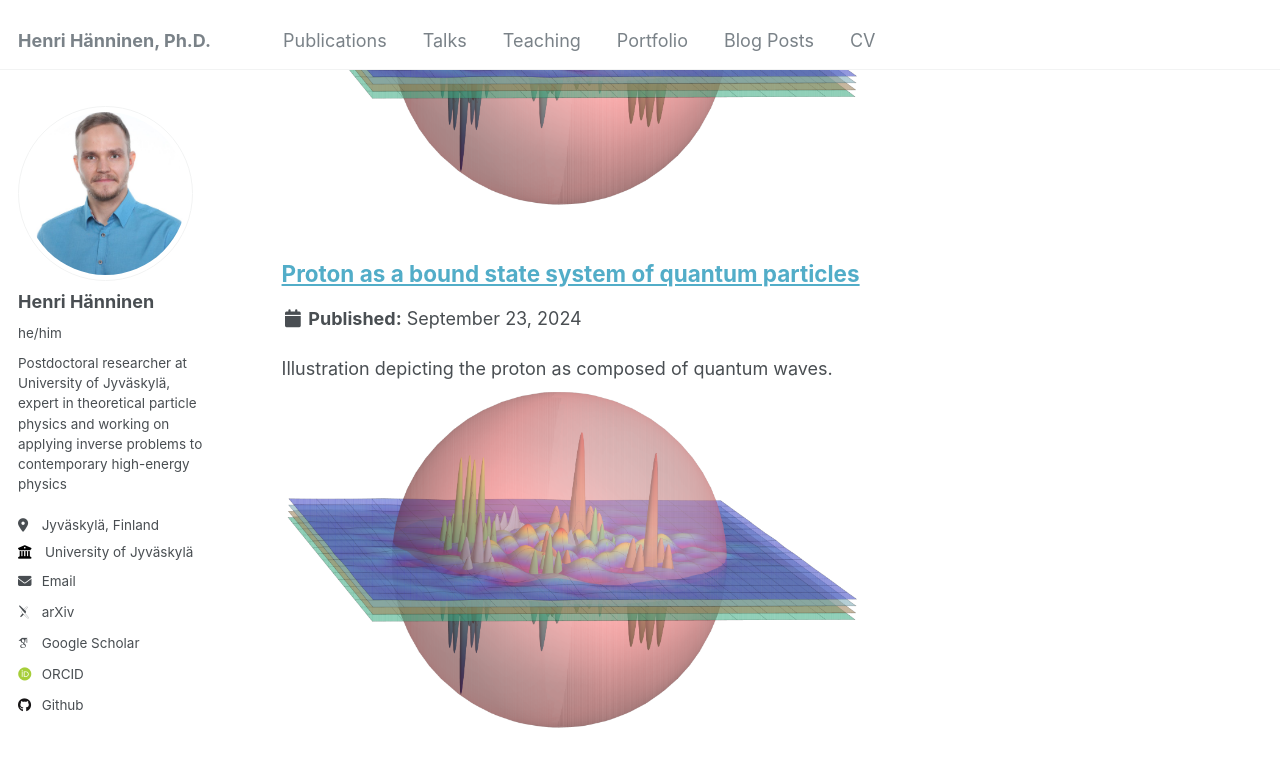
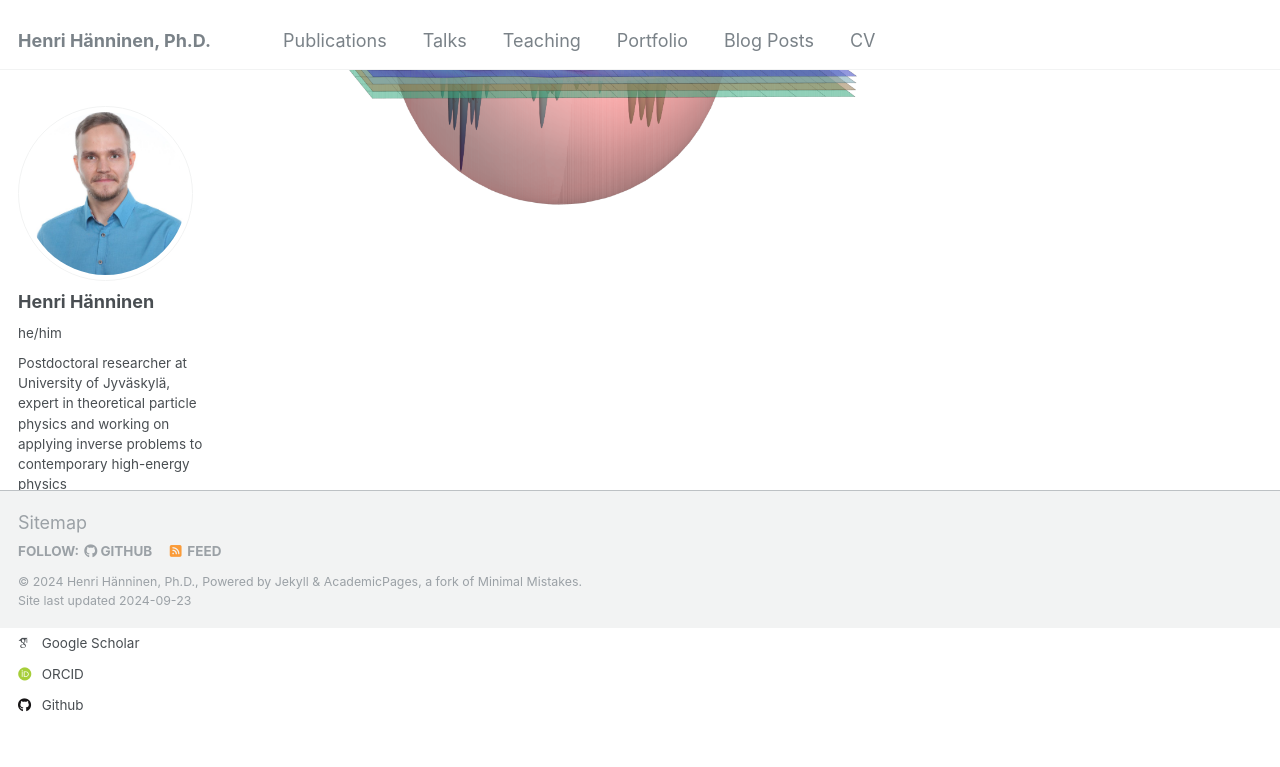
Before and after one commit to hhannine/hhannine.github.io, a Jekyll site: the page built from _pages/portfolio.html, in a window 1280 px wide and 900 px high, scrolled down 443 px. Shown: the top 767 px of the window. Built offline with Jekyll 4.4.1, drawn with Linux system fonts in a browser that asks for light colours; some web fonts are replaced.

```diff
--- a/_portfolio/proton-quantum-structure.md
+++ /dev/null
@@ -1,9 +0,0 @@
----
-title: "Proton as a bound state system of quantum particles"
-excerpt: "Illustration depicting the proton as composed of quantum waves.<br/><img src='/images/qft-bound-proton.png'>"
-collection: portfolio
----
-
-This is an inspirational illustration of the quantum structure of the proton I drew in Mathematica in the fall of 2023, when I began to think about quantum state tomography in particle physics.
-
-![](images/qft-bound-proton.png)
```
Also changed, not shown: _posts/2024-inverse-problems-ATIO.md (+1 -1 lines).
